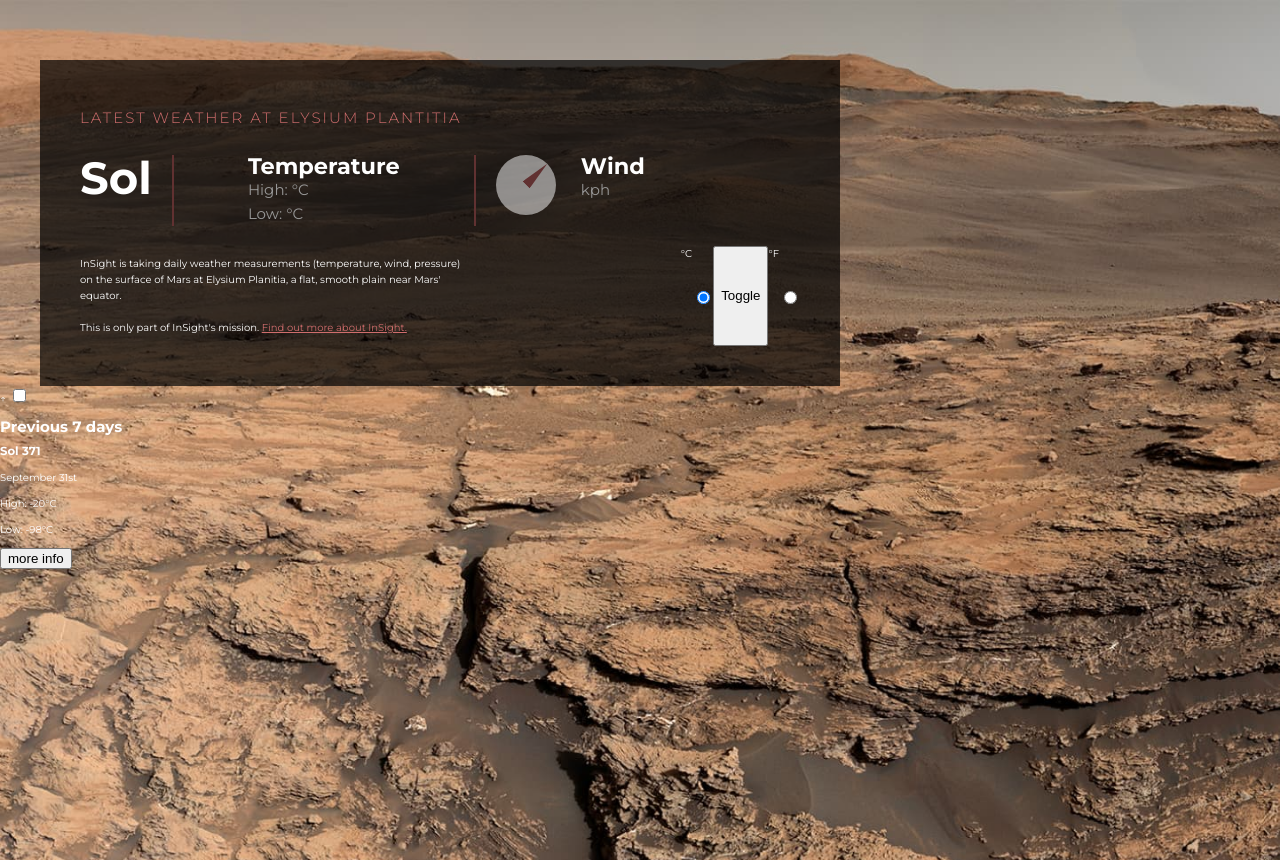
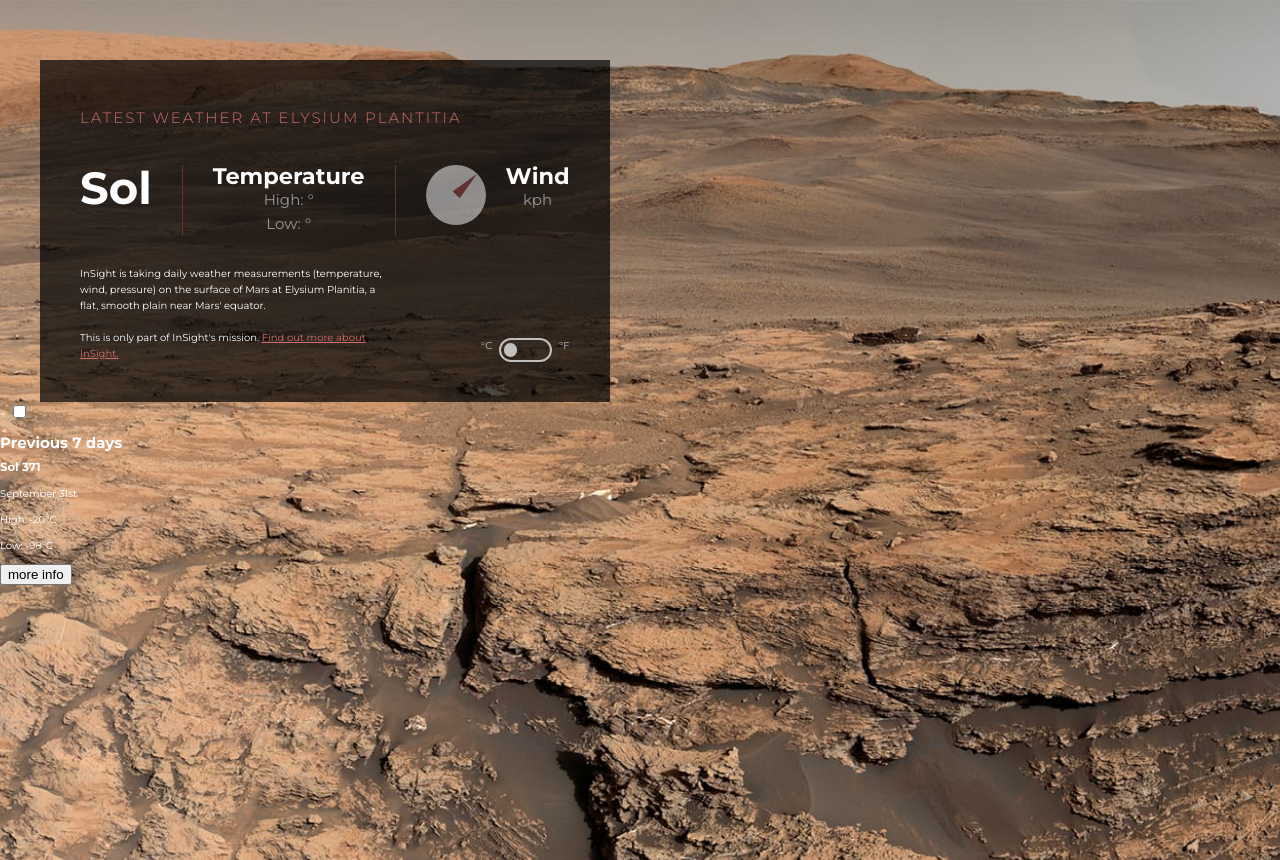
Before and after one commit to latchkostov/MarsWeather, a plain HTML site: page index.html in a window 1280 px wide. Drawn offline with Linux system fonts and the light colour scheme; no server answers.

Commit message:
Implement toggle and unit conversion for current temperatue

```diff
--- a/index.html
+++ b/index.html
@@ -18,21 +18,23 @@
             </h2>
             <p class="date__day" data-current-date></p>
         </div>
+        <div class="divider divider-one"></div>
         <div class="temp">
             <div>
                 <h2 class="section-title">Temperature</h2>
                 <p class="reading">
                     High:
                     <span data-current-temp-high></span>
-                    °C
+                    °<span data-temp-unit></span>
                 </p>
                 <p class="reading">
                     Low:
                     <span data-current-temp-low></span>
-                    °C
+                    °<span data-temp-unit></span>
                 </p>
             </div>
         </div>
+        <div class="divider divider-two"></div>
         <div class="wind">
             <div class="wind__title_and_reading">
                 <h2 class="section-title">Wind</h2>
@@ -61,9 +63,7 @@
         <div class="unit">
             <label for="cel">°C</label>
             <input type="radio" name="unit" id="cel" checked>
-            <button class="unit__toggle">
-                Toggle
-            </button>
+            <button class="unit__toggle" data-unit-toggle></button>
             <label for="fah">°F</label>
             <input type="radio" name="unit" id="fah">
         </div>
--- a/main.scss
+++ b/main.scss
@@ -29,10 +29,21 @@ body {
     color: var(--clr-light);
 }
 
+@mixin screenreader {
+    clip: rect(0 0 0 0);
+    clip-path: inset(50%);
+    height: 1px;
+    overflow: hidden;
+    position: absolute;
+    white-space: nowrap;
+    width: 1px;
+}
+
 .section-title {
     font-weight: var(--fw-bold);
     font-size: var(--fs-h2);
     margin: 0;
+    width: max-content;
 
     &--date {
         font-size: var(--fs-xl);
@@ -51,11 +62,17 @@ a {
     display: grid;
     margin: 6rem 4rem 0 4rem;
     min-width: min-content;
-    max-width: 800px;
+    max-width: min-content;
     background-color: rgba(0,0,0,0.7);
     padding: 4rem;
-    grid-template-columns: max-content minmax(min-content, 1fr) minmax(max-content, 1fr);
-    grid-gap: 2em;
+    grid-template-columns: min-content 1px min-content 1px min-content;
+    grid-gap: 3em;
+
+    .divider {
+        height: 100%;
+        width: 1px;
+        background-color: var(--clr-accent-dark);
+    }
 
     .main-title {
         font-size: var(--fs-h1);
@@ -68,6 +85,9 @@ a {
 
     .date {
         grid-column: 1 / 2;
+        display: flex;
+        flex-direction: column;
+        text-align: center;
         &__day {
             font-size: var(--fs-h2);
             color: var(--clr-gray);
@@ -76,21 +96,29 @@ a {
         }
     }
 
+    .divider-one {
+        grid-column: 2 / 3;;
+    }
+
     .temp {
-        grid-column: 2 / 3;
-        --border: solid .25em var(--clr-accent-dark);
-        border-left: var(--border);
-        border-right: var(--border);
-        padding: 0 2em;
+        grid-column: 3 / 4;
         display: flex;
         justify-content: center;
+        text-align: center;
+        width: min-content;
+    }
+
+    .divider-two {
+        grid-column: 4 / 5;
     }
 
     .wind {
-        grid-column: 3 / 4;
+        grid-column: 5 / 6;
         display: flex;
         flex-direction: row-reverse;
         justify-content: flex-end;
+        text-align: center;
+        width: min-content;
 
         &__direction {
             --size: 6rem;
@@ -104,7 +132,7 @@ a {
         }
 
         &__title_and_reading {
-            padding-left: 2.5rem;
+            padding-left: 2.0rem;
         }
 
         &__arrow {
@@ -120,8 +148,9 @@ a {
     }
 
     .info {
-        grid-column: span 2;
+        grid-column: span 4;
         p {
+            margin: 0;
             &:first-child {
                 margin-bottom: 16px;
             }
@@ -129,9 +158,45 @@ a {
     }
 
     .unit {
+        grid-column: 5 / 6;
+        place-self: end;
+        color: var(--clr-light);
+        opacity: .7;
         display: flex;
-        justify-content: flex-end;
-        grid-column: 3 / 4;
+        transition: opacity 275ms linear;
+
+        &:hover {
+            opacity: 1;
+        }
+
+        input {
+            @include screenreader;
+        }
+
+        &__toggle {
+            cursor: pointer;
+            width: 4em;
+            border: 2px solid var(--clr-light);
+            background: transparent;
+            padding: 0;
+            border-radius: 100vmax;
+            margin: 0 0.5em;
+
+            &::after {
+                content: '';
+                display: block;
+                background-color: var(--clr-light);
+                border-radius: 50%;
+                height: 1em;
+                width: 1em;
+                margin: 3px;
+                margin-left: auto;
+            }
+        }
+
+        input[type="radio"]:checked ~ .unit__toggle::after {
+            margin-left: 3px;
+        }
     }
 }
 
@@ -142,11 +207,5 @@ a {
 }
 
 .sr-only:not(:focus):not(:active) {
-    clip: rect(0 0 0 0);
-    clip-path: inset(50%);
-    height: 1px;
-    overflow: hidden;
-    position: absolute;
-    white-space: nowrap;
-    width: 1px;
+    @include screenreader;
 }
--- a/scripts/index.js
+++ b/scripts/index.js
@@ -1,4 +1,4 @@
-const API_KEY = 'DEMO_KEY';
+const API_KEY = 'AVBHY28pVRatkjVD6sGNG6TbcOv4LBPi1S3EOWoj';
 const API_URL = `https://api.nasa.gov/insight_weather/?api_key=${API_KEY}&feedtype=json&ver=1.0`;
 
 const currentSolElement = document.querySelector('[data-current-sol]');
@@ -8,13 +8,39 @@ const currentTempLow = document.querySelector('[data-current-temp-low]');
 const currentWindSpeed = document.querySelector('[data-current-wind-speed]');
 const currentWindDirectionText = document.querySelector('[data-wind-direction-text]');
 const currentWindDirectionArrow = document.querySelector('[data-wind-direction-arrow]');
+const metricRadio = document.getElementsByName('unit');
+const toggleUnitsButton = document.querySelector('[data-unit-toggle]');
+const metricUnitRadio = document.getElementById('cel');
+const imperialUnitRadio = document.getElementById('fah');
+const temperatureUnits = document.querySelectorAll('[data-temp-unit]');
 
 let selectedSolIndex;
 
 getWeather().then(sols => {
     selectedSolIndex = sols.length - 1;
     displaySelectedSol(sols);
+    updateUnits(metricUnitRadio.checked);
+
+    toggleUnitsButton.addEventListener('click', () => {
+        let isCurrentlyMetric = metricUnitRadio.checked;
+        metricUnitRadio.checked = !isCurrentlyMetric;
+        imperialUnitRadio.checked = isCurrentlyMetric;
+        unitChangeHandler(sols);
+    });
+
+    metricUnitRadio.addEventListener('change', () => {
+        unitChangeHandler(sols);
+    });
+
+    imperialUnitRadio.addEventListener('change', () => {
+        unitChangeHandler(sols);
+    });
 });
+
+function unitChangeHandler(sols) {
+    displaySelectedSol(sols);
+    updateUnits(metricUnitRadio.checked);
+}
 
 function displaySelectedSol(sols) {
     const selectedSol = sols[selectedSolIndex];
@@ -37,7 +63,8 @@ function displayDate(date) {
 }
 
 function displayTemperature(temperature) {
-    return Math.round(temperature);
+    const isMetric = metricUnitRadio.checked;
+    return isMetric ? Math.round(temperature) : Math.round((temperature * (9/5)) + 32);
 }
 
 function displaySpeed(speed) {
@@ -68,10 +95,12 @@ function getWeather() {
     });
 }
 
-function updateUnits() {
-    const metric = isMetric();
+function updateUnits(isMetric) {
+    for (tempUnit of temperatureUnits) {
+        if (isMetric) {
+            tempUnit.innerText = 'C';
+        } else {
+            tempUnit.innerText = 'F';
+        }
+    }
 }
-
-function isMetric() {
-    return metricRadio.checked;
-}
```
Also changed, not shown: main.css, 1 other file.
